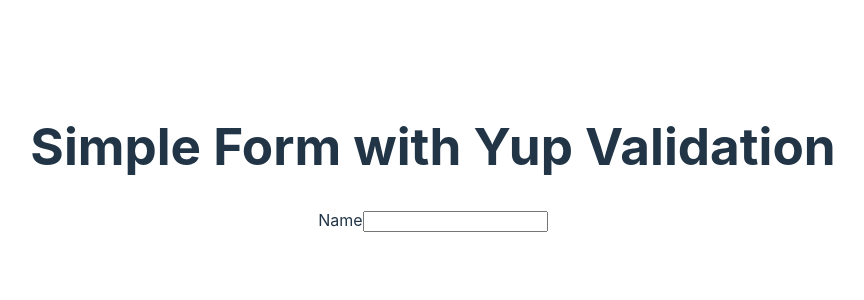
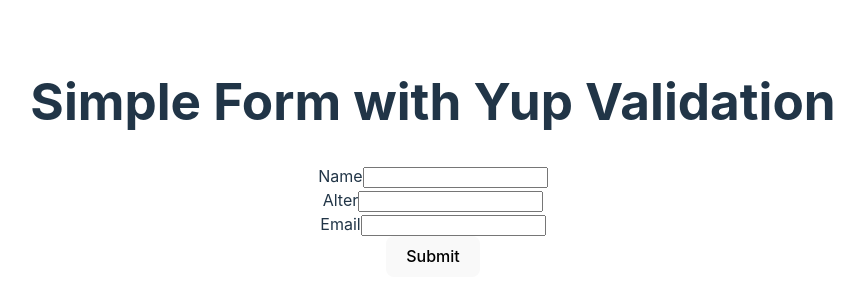
Before and after one commit to barbarahellmann/cgn-05-8_frontend-react-form, a React (Vite) app: page / in a window 1280 px wide. Shown: the part 242-542 px from the top of the page, without its empty margins (207-1071 px from the left). Built offline with nearby package versions, Linux system fonts and the light colour scheme.

Commit message:
3 fields

```diff
--- a/src/App.tsx
+++ b/src/App.tsx
@@ -5,16 +5,25 @@ import './App.css'
 
 
 type Input = {
-    name: string
+    name: string,
+    age: string
+    email: string
 }
 function App() {
 
 
-    const[formData, setFormdata] = useState<Input>({name: ""})
+    const[formData, setFormData] = useState<Input>({name: "", age: "", email: ""})
+const{submittedInouts, setSubmittedInputs} = useState
+    function handleOnChangeName(event: ChangeEvent<HTMLInputElement>) {
+        setFormData({...formData, name: event.target.value})
+    }
 
-    function handleOnChange(event: ChangeEvent<HTMLInputElement>) {
-        console.log(event.target.value)
-        setFormdata({name: event.target.value})
+    function handleOnChangeAge(event: ChangeEvent<HTMLInputElement>) {
+        setFormData({...formData, age: event.target.value})
+    }
+
+    function handleOnChangeEmail(event: ChangeEvent<HTMLInputElement>) {
+        setFormData({...formData, email: event.target.value})
     }
 
     console.log(formData)
@@ -23,8 +32,19 @@ function App() {
     <>
     <h1>Simple Form with Yup Validation</h1>
         <form>
-            <label htmlFor={"name"}> Name</label>
-            <input onChange={handleOnChange} type={"text"} id={"name"} name={"name"}/>
+            <div>
+                <label htmlFor={"name"}> Name</label>
+                <input onChange={handleOnChangeName} type={"text"} id={"name"} name={"name"}/>
+            </div>
+            <div>
+                <label htmlFor={"age"}> Alter</label>
+                <input onChange={handleOnChangeAge} type={"text"} id={"age"} name={"age"}/>
+            </div>
+            <div>
+                <label htmlFor={"email"}> Email</label>
+                <input onChange={handleOnChangeEmail} type={"text"} id={"age"} name={"age"}/>
+            </div>
+            <button>Submit</button>
         </form>
     </>
   )
```
